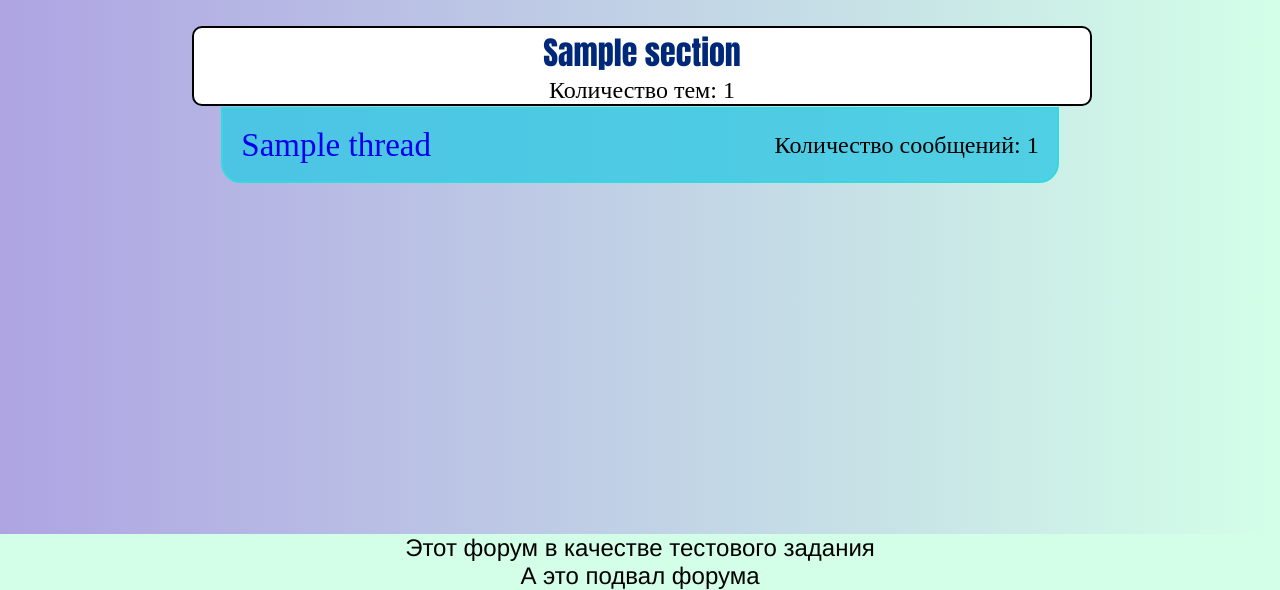
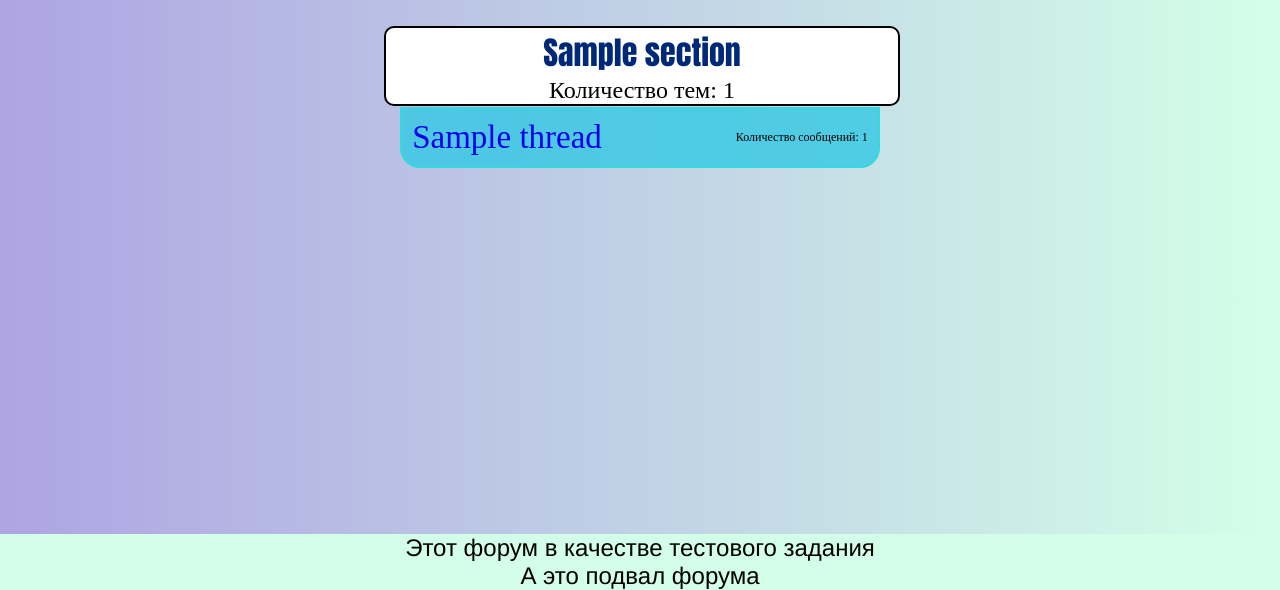
Before and after one commit to vdmgpnv/frm, a Django app: page / in a window 1280 px wide. Shown: the part 210-800 px from the top of the page. Run offline with Django 4.2, Linux system fonts and the light colour scheme; tables that the repository leaves empty hold one stand-in row (values such as "Sample post"); some libraries are stand-ins or nearby versions.

Commit message:
refactor styles

```diff
--- a/forum/settings.py
+++ b/forum/settings.py
@@ -61,7 +61,7 @@ ROOT_URLCONF = 'forum.urls'
 TEMPLATES = [
     {
         'BACKEND': 'django.template.backends.django.DjangoTemplates',
-        'DIRS': ['templates'],
+        'DIRS': [os.path.join(BASE_DIR, 'templates')],
         'APP_DIRS': True,
         'OPTIONS': {
             'context_processors': [
--- a/main/views.py
+++ b/main/views.py
@@ -15,7 +15,7 @@ from .models import Post, Section, Thread
 def index(request):
     d = {}
     for sec in DataMixin.sections:
-        d[sec] = Thread.objects.filter(section_id=sec.pk).annotate(cnt=Count('posts')).order_by('-cnt')[:5]
+        d[sec] = Thread.objects.filter(section_id=sec.pk).filter(is_open=True).annotate(cnt=Count('posts')).order_by('-cnt')[:5]
     context = {
         'sections' : DataMixin.sections,
         'secthread' : d
--- a/static/style.css
+++ b/static/style.css
@@ -80,7 +80,7 @@ body {
 
 .container {
     flex: 1 1 auto;
-    min-width: 70%;
+    min-width: 40%;
     margin: auto;
     padding: 2%;
 
@@ -309,3 +309,6 @@ font-family: Impact, Haettenschweiler, 'Arial Narrow Bold', sans-serif;
   min-width: 100%;
   background-color: #fff;
 }
+.post-count {
+font-size: 12px;
+}
--- a/templates/arch_index.html
+++ b/templates/arch_index.html
@@ -6,6 +6,8 @@
     {% for sec, thread in secthread.items %}
     <div class="thread-list">
         <div class="section"><h2><a href="{% url 'arch_section' sec.pk %}">{{sec.section_name}}</a></h2>
+		Количество тем: {{thread|length}}
+
         </div>
 
             <ul class="threads">
--- a/templates/by_section.html
+++ b/templates/by_section.html
@@ -6,7 +6,9 @@
 <div class="thread-list">
     <div class="section">
         <h2>{{section.section_name}}</h2>
+	{% if user.is_authenticated %}
         <a href="{% url 'create_th' section.pk %}"><button class="pressed-button">Создать обсуждение</button></a>
+	{% endif %}
     </div>
 
     {% for thread in thread_list %}
--- a/templates/index.html
+++ b/templates/index.html
@@ -6,13 +6,13 @@
     {% for sec, thread in secthread.items %}
     <div class="thread-list">
         <div class="section"><h2><a href="{% url 'section' sec.pk %}">{{sec.section_name}}</a></h2>
-            Количество тем: {{sec.thread_set.count}}
+            Количество тем: {{thread|length}}
         </div>
 
             <ul class="threads">
                 {% for t in thread %}
                 <div class="thread"><a href="{% url 'thread' t.pk %}">{{ t.thread_name }}</a>
-                <div>Количество сообщений: {{ t.posts.count }}</div>
+                <div class="post-count">Количество сообщений: {{ t.posts.count }}</div>
 
                 </div>
                 {% endfor %}
--- a/templates/thread.html
+++ b/templates/thread.html
@@ -39,6 +39,6 @@
     </form>
 </div>
 {% else %}
-<h2>Отправлять сообщения могут только зарегистрированные пользователи, <a href="{% url 'index' %}">Войти</a></h2>
+<h2>Отправлять сообщения могут только зарегистрированные пользователи, <a href="{% url 'login' %}">Войти</a></h2>
 {% endif %}
 {% endblock %}
```
